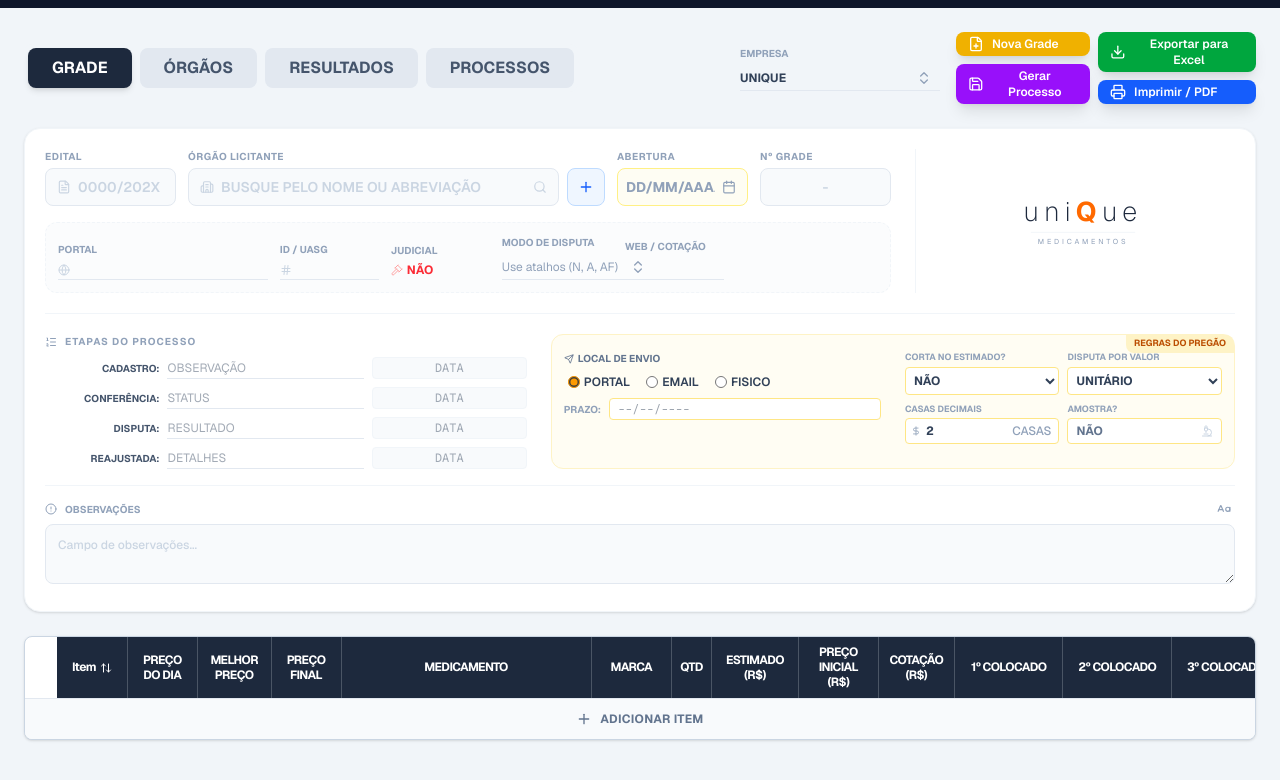
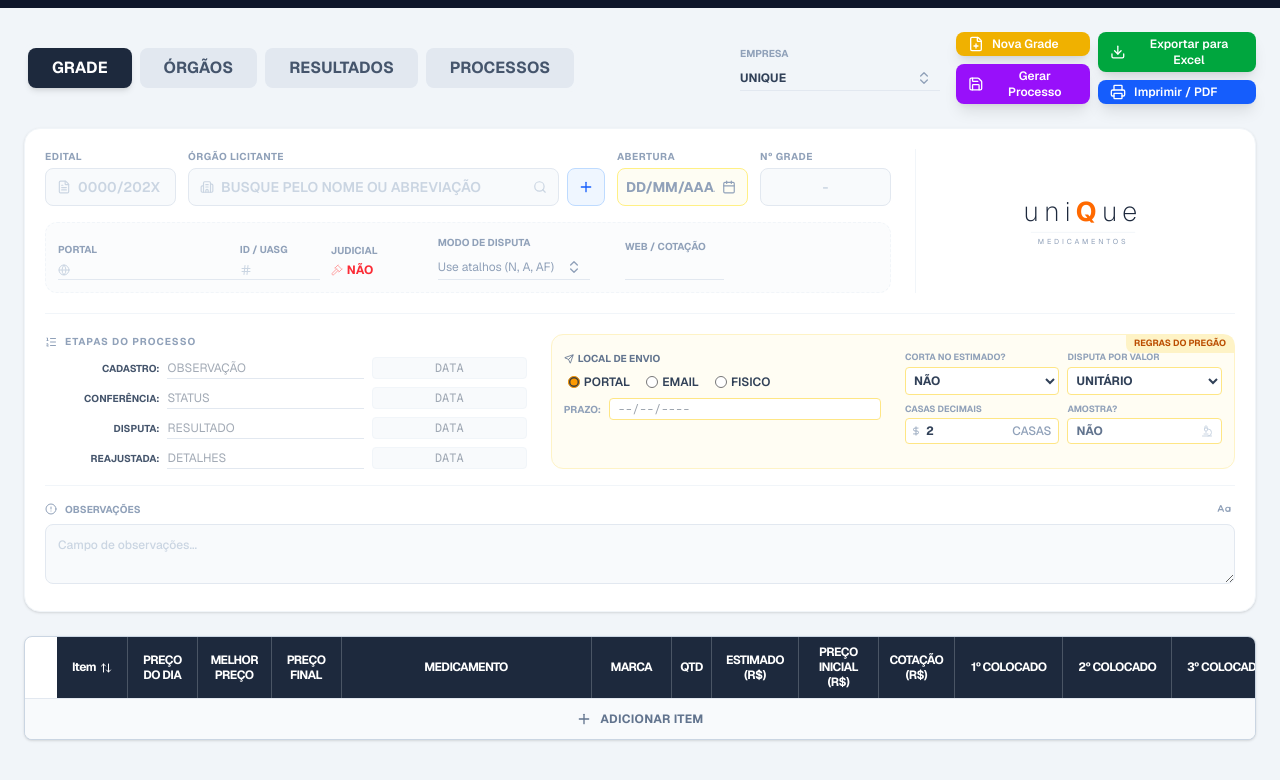
Before and after one commit to costacamargo1/grade, a Next.js app: page / in a window 1280 px wide. Shown: the top 780 px of the page. Built offline with nearby package versions, Linux system fonts and the light colour scheme.

Commit message:
lil changes

```diff
--- a/components/DropdownModoDisputa.tsx
+++ b/components/DropdownModoDisputa.tsx
@@ -35,7 +35,7 @@ export default function DropdownModoDisputa({ value, onChange, onBlur }: Dropdow
   }, [isOpen, onBlur]);
 
   return (
-    <div className="relative w-38" ref={dropdownRef}>
+    <div className="relative w-38 -ml-16" ref={dropdownRef}>
       <label className="text-[10px] font-bold text-slate-400 print:text-black uppercase mb-1 block">Modo de Disputa</label>
       <div className="relative">
         <input
--- a/components/Header.tsx
+++ b/components/Header.tsx
@@ -283,7 +283,7 @@ export default function Header({ headerData, setHeaderData, orgaos, setOrgaos }:
             {/* PARTE 2: DADOS SECUNDÁRIOS (Portal, ID, Judicial, Web) */}
             <div className="grid grid-cols-2 md:grid-cols-15 gap-3 bg-slate-50/50 p-3 rounded-xl border border-slate-100 print:border-black border-dashed items-end">
 
-              <div className="relative group md:col-span-4">
+              <div className="relative group md:col-span-4  max-w-[240px]">
                  <label className="text-[10px] font-bold text-slate-400 print:text-black uppercase mb-0.5 block">Portal</label>
                  <div className="flex items-center">
                     <Globe size={12} className="absolute left-0 text-slate-300 print:text-black" />
@@ -301,7 +301,7 @@ export default function Header({ headerData, setHeaderData, orgaos, setOrgaos }:
                  </div>
               </div>
 
-              <div className="relative group md:col-span-2">
+              <div className="relative group md:col-span-2 -ml-10 max-w-[80px]">
                  <label className="text-[10px] font-bold text-slate-400 print:text-black uppercase mb-0.5 block">ID / UASG</label>
                  <div className="flex items-center">
                     <Hash size={12} className="absolute left-0 text-slate-300 print:text-black" />
@@ -314,7 +314,7 @@ export default function Header({ headerData, setHeaderData, orgaos, setOrgaos }:
                  </div>
               </div>
 
-              <div className="relative group md:col-span-2">
+              <div className="relative group md:col-span-2 -ml-15 max-w-[100px]">
                  <label className="text-[10px] font-bold text-slate-400 print:text-black uppercase mb-0.5 block">Judicial</label>
                  <div className="flex items-center print-judicial-container">
                     <Gavel size={12} className="absolute left-0 text-red-300 print:text-black" />
```
